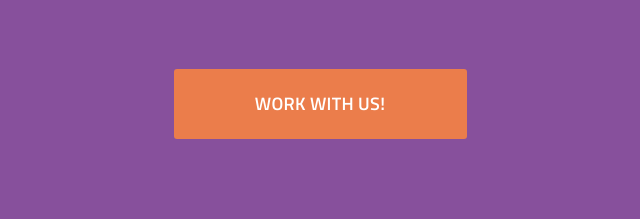
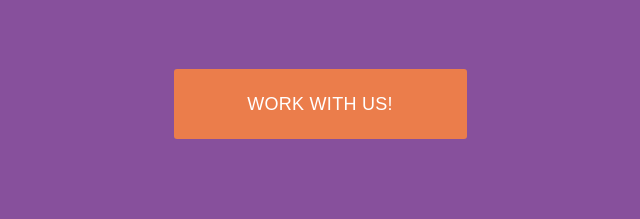
Before and after one commit to YarmoshykYa/cuda, a plain HTML site: page index.html in a window 1280 px wide. Shown: the part 374-593 px from the top of the page, 320-960 px from the left. Drawn offline with Linux system fonts and the light colour scheme.

Commit message:
Update style.css

```diff
--- a/css/style.css
+++ b/css/style.css
@@ -66,7 +66,7 @@ header button {
   background-color: #eb7d4b;
   border: 1px solid #eb7d4b;
   border-radius: 3px;
-  font-family: "Titillium Web-Semi Bold";
+  font-family: "Titillium Web-Semi Bold" sans-serif;
   font-size: 18px;
   font-weight: 400;
   line-height: 26.19px;
```
